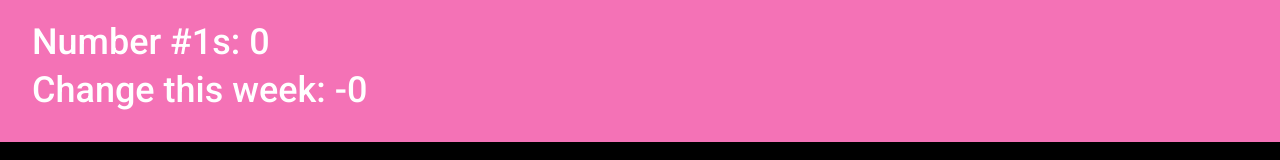
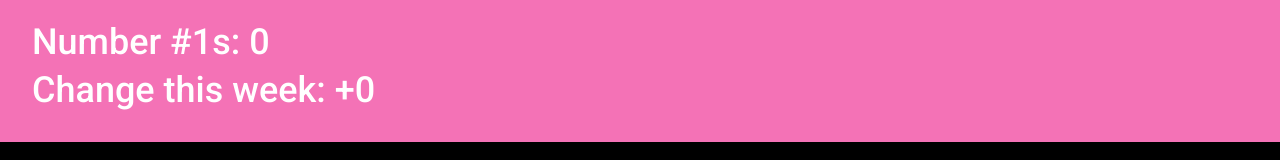
Before and after one commit to nzbasic/snipe.nz, a React (Create React App) app in the folder client/: page /player/1 in a window 1280 px wide. Shown: the part 316-476 px from the top of the page. Built offline with nearby package versions, Linux system fonts and the light colour scheme; no server answers.

Commit message:
fix 0 edge case

```diff
--- a/client/src/pages/PlayerPage.tsx
+++ b/client/src/pages/PlayerPage.tsx
@@ -156,7 +156,7 @@ export const PlayerPage = (props: RouteComponentProps<{ id: string }>) => {
             </ScrollAnimation>
             <ScrollAnimation animateIn="animate__slideInLeft" className="bg-pink-400 text-4xl space-y-2 flex flex-col p-8 w-full">
                 <span>Number #1s: {player.firstCount}</span>
-                <span>Change this week: {numberThisWeek > 0 ? "+" + numberThisWeek : "-" + numberThisWeek}</span>
+                <span>Change this week: {numberThisWeek === 0 ? "+" + numberThisWeek : "-" + numberThisWeek}</span>
             </ScrollAnimation>
             <ScrollAnimation animateIn="animate__slideInLeft" className="bg-black flex p-8 w-full h-96 text-black">
                 <TimeSeriesChart chartData={rawSnipeData} brush={true} title={true}/>
```
